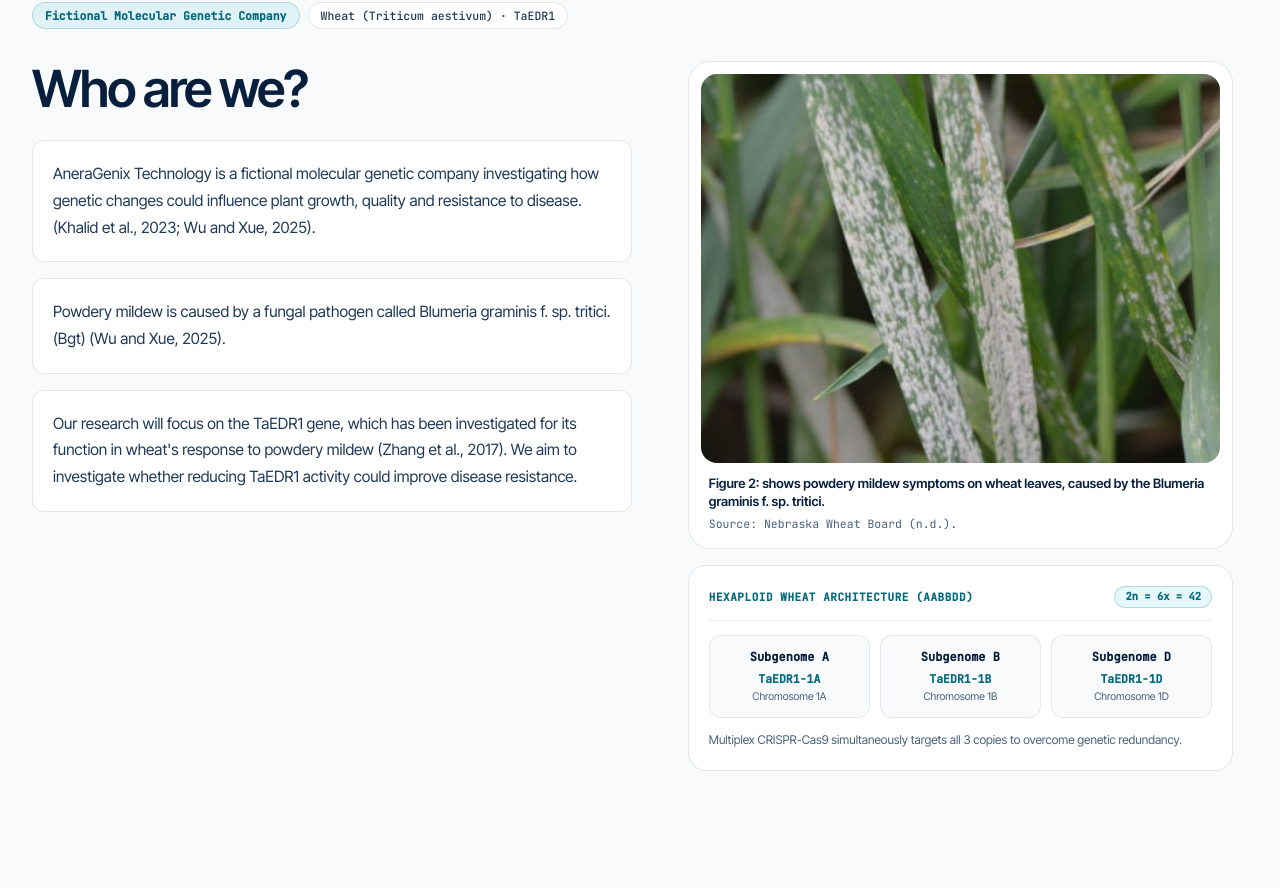
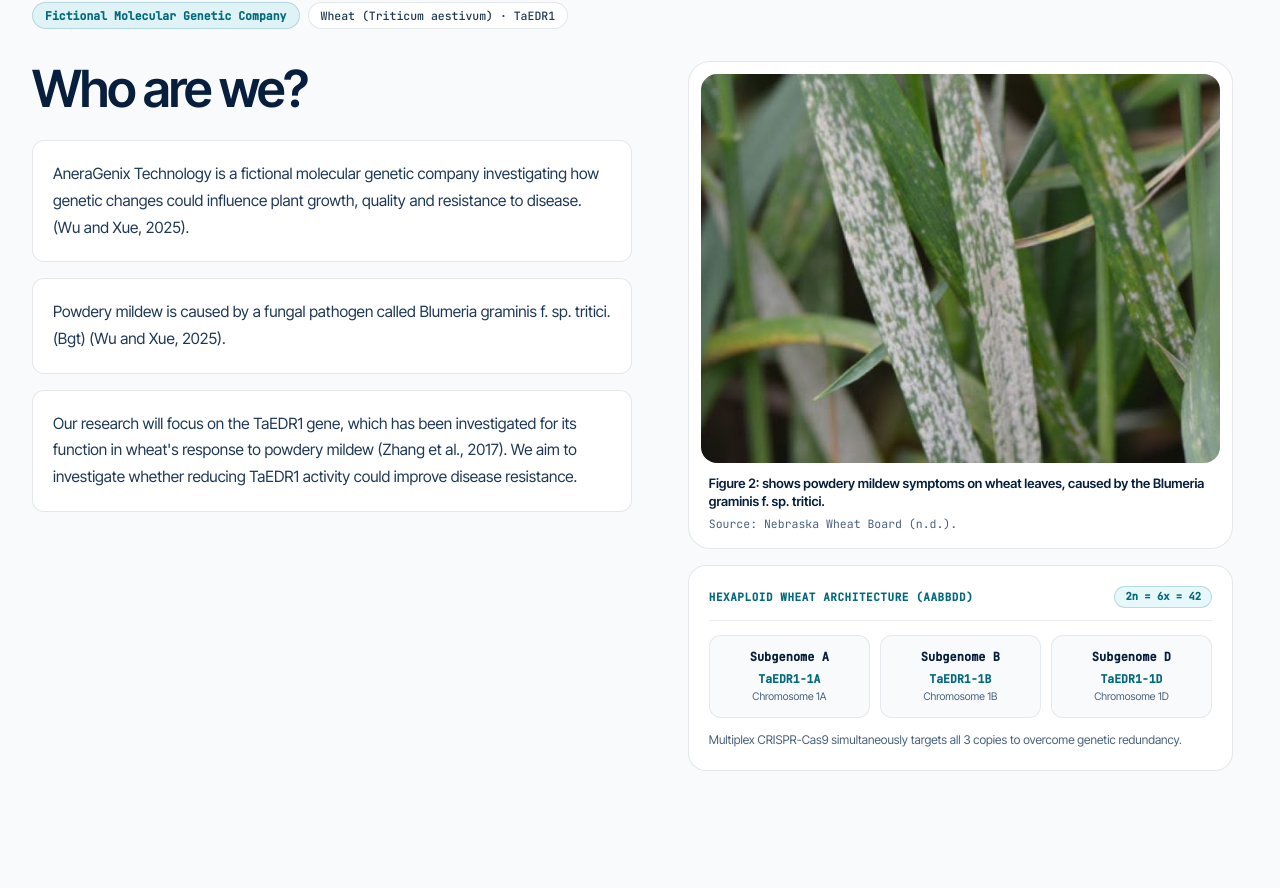
Before and after one commit to Bit06/AneraGenix, a React (Vite) app: page / in a window 1280 px wide. Shown: the part 978-1866 px from the top of the page. Built offline with nearby package versions, Linux system fonts and the light colour scheme.

Commit message:
Remove Khalid citation from first Who are we card

```diff
--- a/src/data.ts
+++ b/src/data.ts
@@ -45,7 +45,7 @@ export const ABOUT_CONTENT = {
   whoAreWe: {
     title: "Who are we?",
     paragraphs: [
-      "AneraGenix Technology is a fictional molecular genetic company investigating how genetic changes could influence plant growth, quality and resistance to disease. (Khalid et al., 2023; Wu and Xue, 2025).",
+      "AneraGenix Technology is a fictional molecular genetic company investigating how genetic changes could influence plant growth, quality and resistance to disease. (Wu and Xue, 2025).",
       "Powdery mildew is caused by a fungal pathogen called Blumeria graminis f. sp. tritici. (Bgt) (Wu and Xue, 2025).",
       "Our research will focus on the TaEDR1 gene, which has been investigated for its function in wheat's response to powdery mildew (Zhang et al., 2017). We aim to investigate whether reducing TaEDR1 activity could improve disease resistance.",
     ],
```
